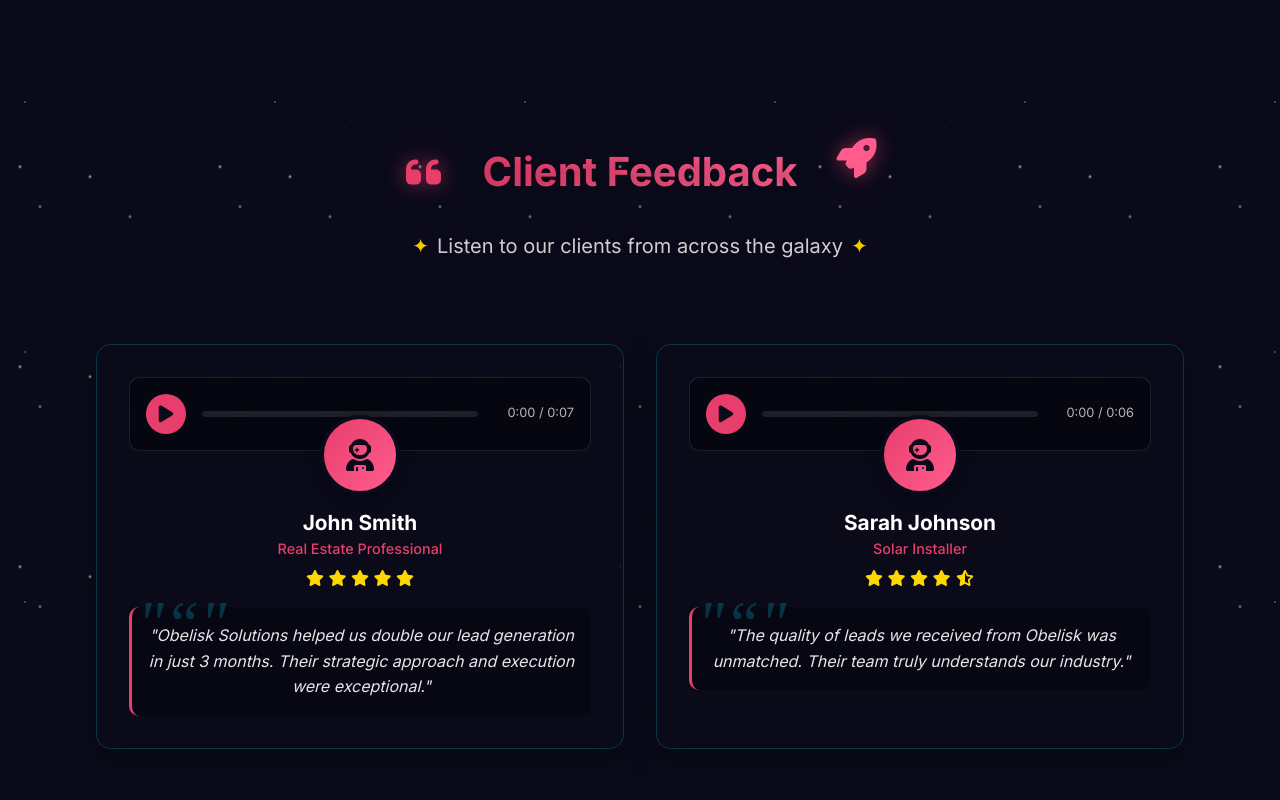
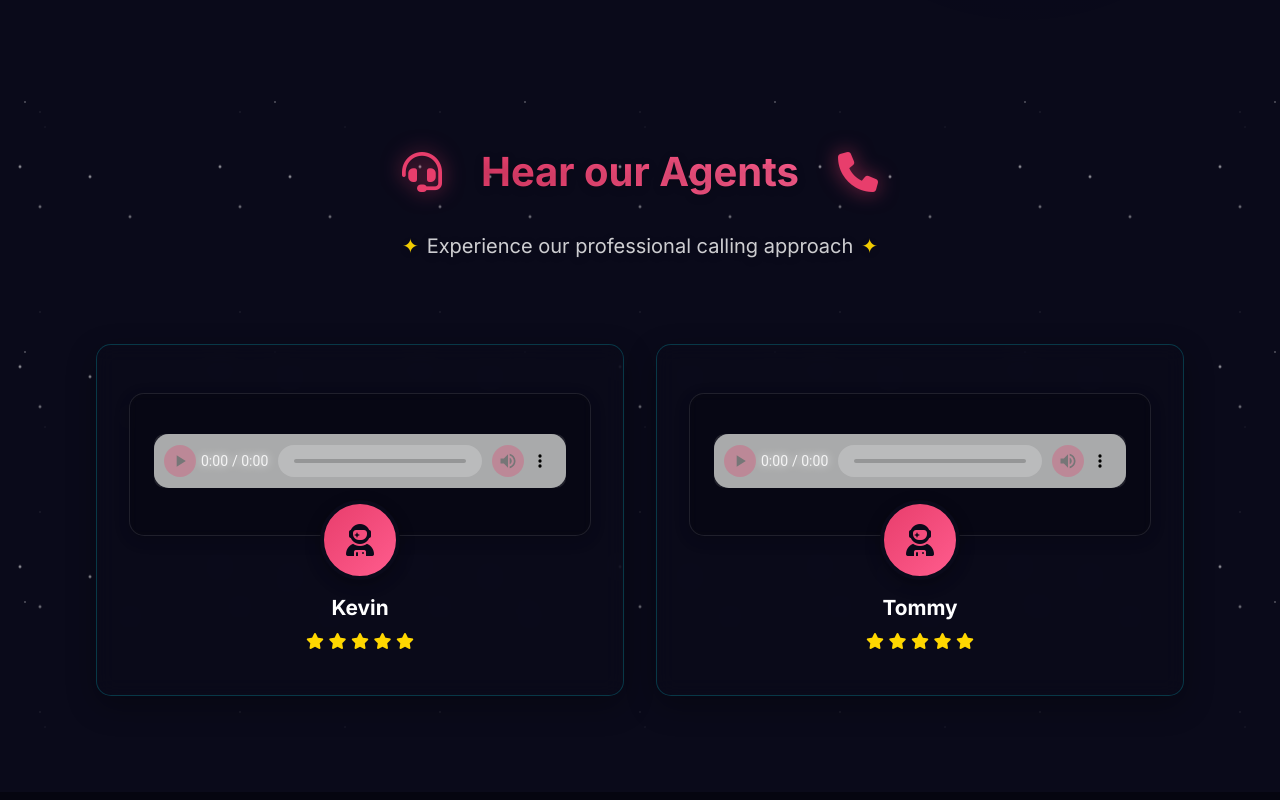
Before and after one commit to MGaweesh/Obelisk-Solutions, a plain HTML site: page index.html in a window 1280 px wide. Shown: the part 3800-4600 px from the top of the page. Drawn offline with Linux system fonts and the light colour scheme; a script that the page names is missing.

Commit message:
Add files via upload

```diff
--- a/index.html
+++ b/index.html
@@ -210,34 +210,39 @@
 
         <div class="container">
             <div class="section-title">
-                <h2><i class="fas fa-quote-left"></i> <span>Client Feedback</span> <i class="fas fa-rocket"></i></h2>
-                <p>Listen to our clients from across the galaxy</p>
+                <h2><i class="fas fa-headset"></i> <span>Hear our Agents</span> <i class="fas fa-phone"></i></h2>
+                <p>Experience our professional calling approach</p>
             </div>
             <div class="voice-grid">
                 <div class="voice-card">
                     <div class="voice-card-inner">
                         <div class="voice-wrapper">
                             <div class="audio-container">
-                                <div class="audio-controls">
-                                    <button class="play-pause">
-                                        <i class="fas fa-play"></i>
-                                    </button>
-                                    <div class="progress-container">
-                                        <div class="progress-bar"></div>
-                                    </div>
-                                    <span class="time">0:00 / 0:00</span>
-                                </div>
-                                <audio>
-                                    <source src="client-feedback-1.mp3" type="audio/mp3">
+                                <audio controls preload="metadata" style="width: 100%;">
+                                    <source src="Voice 1.mp3" type="audio/mp3">
                                     Your browser does not support the audio element.
                                 </audio>
+                                <script>
+                                // Add event listener for audio playback
+                                document.addEventListener('DOMContentLoaded', function() {
+                                    const audio = document.querySelector('.audio-container audio');
+                                    if (audio) {
+                                        audio.addEventListener('canplay', function() {
+                                            console.log('Audio can be played');
+                                        });
+                                        audio.addEventListener('error', function(e) {
+                                            console.error('Audio error:', audio.error);
+                                        });
+                                    }
+                                });
+                                </script>
                             </div>
                         </div>
                         <div class="voice-info">
                             <div class="client-avatar">
                                 <i class="fas fa-user-astronaut"></i>
                             </div>
-                            <h4>John Smith <span class="client-title">Real Estate Professional</span></h4>
+                            <h4>Kevin</h4>
                             <div class="stars-rating">
                                 <i class="fas fa-star"></i>
                                 <i class="fas fa-star"></i>
@@ -245,7 +250,6 @@
                                 <i class="fas fa-star"></i>
                                 <i class="fas fa-star"></i>
                             </div>
-                            <p class="quote">"Obelisk Solutions helped us double our lead generation in just 3 months. Their strategic approach and execution were exceptional."</p>
                         </div>
                     </div>
                 </div>
@@ -254,34 +258,38 @@
                     <div class="voice-card-inner">
                         <div class="voice-wrapper">
                             <div class="audio-container">
-                                <div class="audio-controls">
-                                    <button class="play-pause">
-                                        <i class="fas fa-play"></i>
-                                    </button>
-                                    <div class="progress-container">
-                                        <div class="progress-bar"></div>
-                                    </div>
-                                    <span class="time">0:00 / 0:00</span>
-                                </div>
-                                <audio>
-                                    <source src="client-feedback-2.mp3" type="audio/mp3">
+                                <audio controls preload="metadata" style="width: 100%;">
+                                    <source src="Voice 2 .mp3" type="audio/mp3">
                                     Your browser does not support the audio element.
                                 </audio>
+                                <script>
+                                document.addEventListener('DOMContentLoaded', function() {
+                                    const audios = document.querySelectorAll('.audio-container audio');
+                                    const audio = audios[audios.length - 1]; // Get the last audio element
+                                    if (audio) {
+                                        audio.addEventListener('canplay', function() {
+                                            console.log('Audio can be played');
+                                        });
+                                        audio.addEventListener('error', function(e) {
+                                            console.error('Audio error:', audio.error);
+                                        });
+                                    }
+                                });
+                                </script>
                             </div>
                         </div>
                         <div class="voice-info">
                             <div class="client-avatar">
                                 <i class="fas fa-user-astronaut"></i>
                             </div>
-                            <h4>Sarah Johnson <span class="client-title">Solar Installer</span></h4>
+                            <h4>Tommy</h4>
                             <div class="stars-rating">
                                 <i class="fas fa-star"></i>
                                 <i class="fas fa-star"></i>
                                 <i class="fas fa-star"></i>
                                 <i class="fas fa-star"></i>
-                                <i class="fas fa-star-half-alt"></i>
+                                <i class="fas fa-star"></i>
                             </div>
-                            <p class="quote">"The quality of leads we received from Obelisk was unmatched. Their team truly understands our industry."</p>
                         </div>
                     </div>
                 </div>
@@ -391,9 +399,7 @@
         <div class="particles"></div>
 
         <div class="container">
-            <p>&copy; 2025 Obelisk Solutions. All rights reserved. | Dominating markets since 2023 | Built for the ambitious
-                 <a href="https://www.linkedin.com/in/muhammad-gaweesh-780396174/" class="developer-link" target="_blank" rel="noopener noreferrer">Designed & Developed by Dr@Gaweesh</a>
-            </p>
+            <p>&copy; 2025 Obelisk Solutions. All rights reserved. | Dominating markets since 2023</p>
         </div>
     </footer>
   <script src="https://cdn.emailjs.com/dist/email.min.js"></script>
--- a/styles.css
+++ b/styles.css
@@ -1062,11 +1062,91 @@ body.scrolled nav {
     margin-bottom: 1.5rem;
 }
 
+/* Audio Player Styles */
 .audio-container {
+    background: rgba(0, 0, 0, 0.2);
+    border-radius: 15px;
+    padding: 1.5rem;
+    border: 1px solid rgba(255, 255, 255, 0.1);
+    margin: 1rem 0;
+    backdrop-filter: blur(5px);
+    box-shadow: 0 4px 15px rgba(0, 0, 0, 0.2);
+    transition: all 0.3s ease;
+}
+
+.audio-container:hover {
+    transform: translateY(-2px);
+    box-shadow: 0 6px 20px rgba(0, 0, 0, 0.3);
+    border-color: rgba(255, 255, 255, 0.2);
+}
+
+.audio-title {
+    color: #fff;
+    font-size: 1.1rem;
+    margin-bottom: 1rem;
+    font-weight: 500;
+    text-align: center;
+    text-transform: uppercase;
+    letter-spacing: 1px;
+    opacity: 0.9;
+}
+
+/* Custom Audio Player */
+audio {
+    width: 100%;
+    margin: 1rem 0;
+    border-radius: 10px;
+    background: rgba(255, 255, 255, 0.1);
+}
+
+/* Style the audio controls */
+audio::-webkit-media-controls-panel {
     background: rgba(0, 0, 0, 0.3);
     border-radius: 10px;
-    padding: 1rem;
-    border: 1px solid rgba(255, 255, 255, 0.1);
+}
+
+audio::-webkit-media-controls-play-button,
+audio::-webkit-media-controls-mute-button {
+    background-color: #e83e6c;
+    border-radius: 50%;
+}
+
+audio::-webkit-media-controls-current-time-display,
+audio::-webkit-media-controls-time-remaining-display {
+    color: #fff;
+}
+
+audio::-webkit-media-controls-timeline {
+    background-color: rgba(255, 255, 255, 0.2);
+    border-radius: 25px;
+    margin: 0 10px;
+}
+
+audio::-webkit-media-controls-timeline::-webkit-slider-thumb {
+    background: #e83e6c;
+}
+
+/* Hide the download button */
+audio::-webkit-media-controls-enclosure {
+    border-radius: 15px;
+}
+
+audio::-internal-media-controls-download-button {
+    display: none;
+}
+
+/* Firefox styles */
+audio::-moz-range-progress {
+    background-color: #e83e6c;
+}
+
+audio::-moz-range-track {
+    background-color: rgba(255, 255, 255, 0.2);
+}
+
+audio::-moz-range-thumb {
+    background: #e83e6c;
+    border: none;
 }
 
 .audio-controls {
```
Also changed, not shown: 2 other files.
